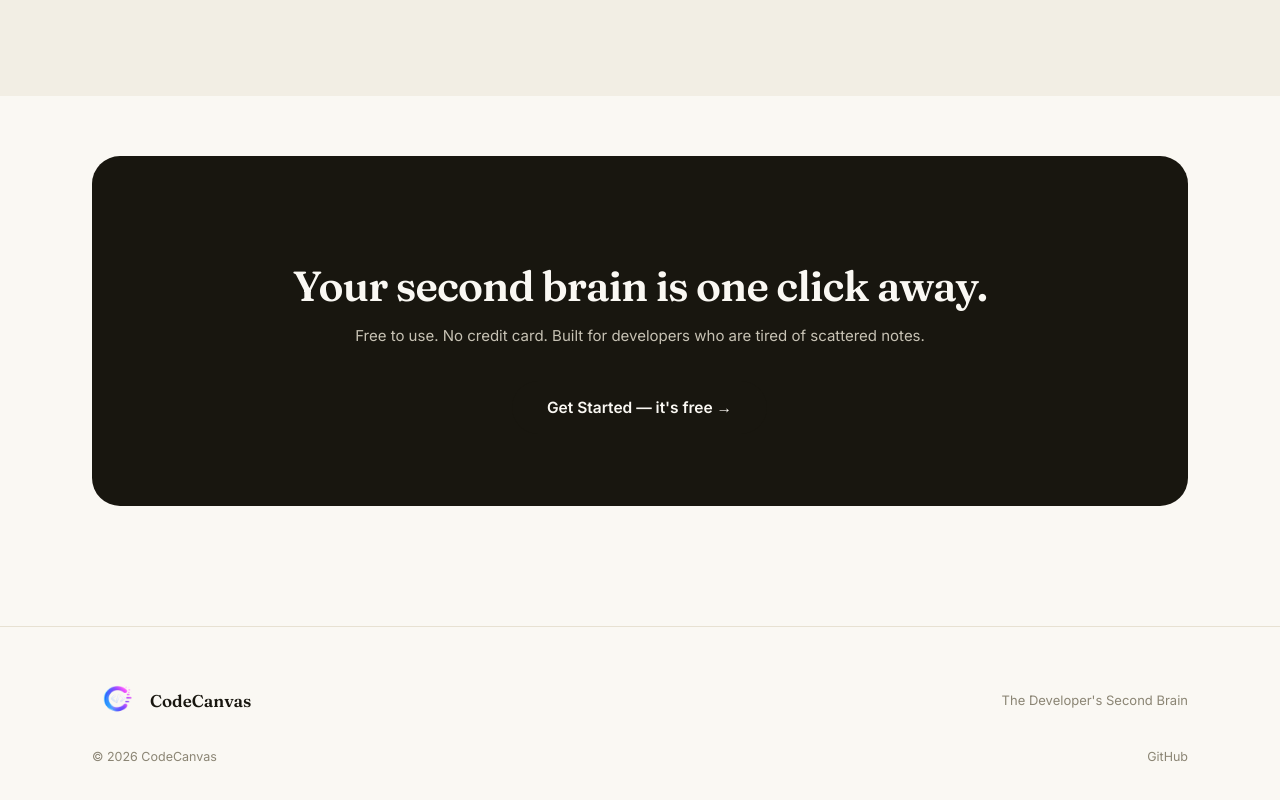
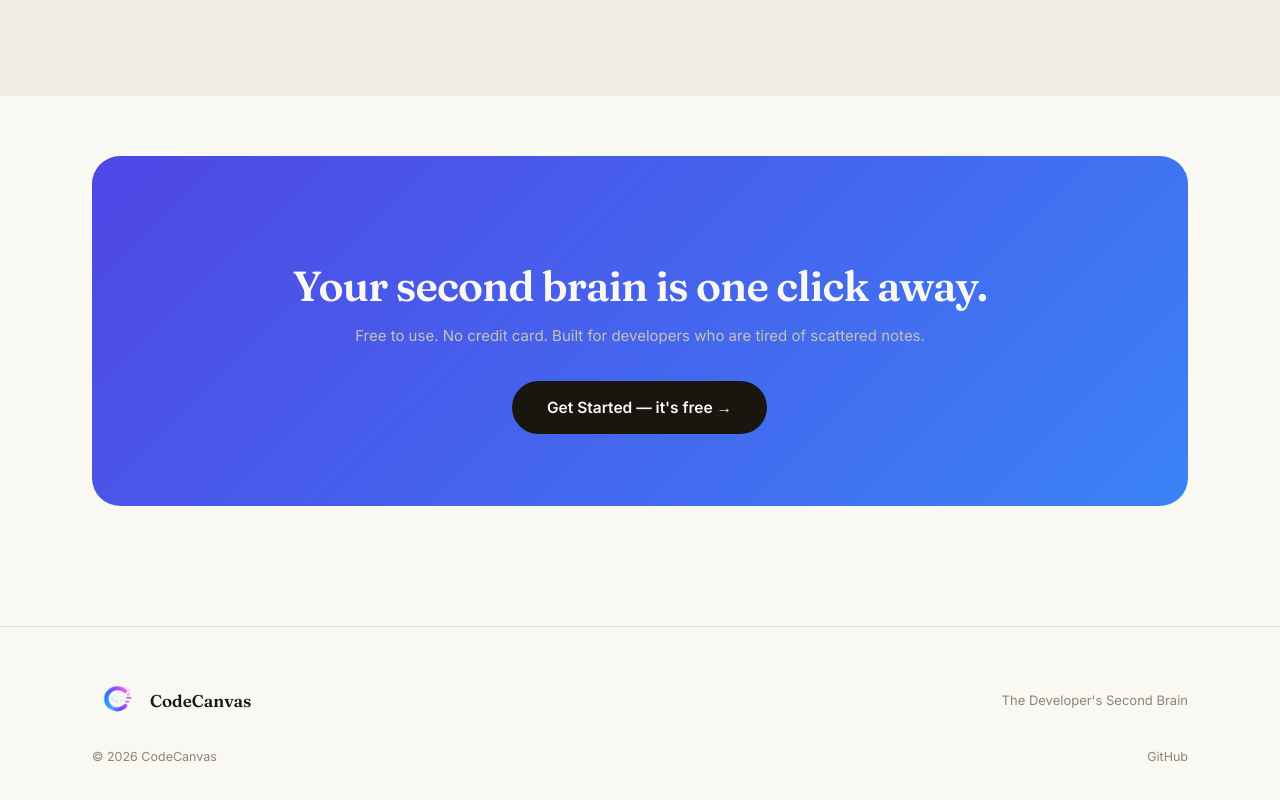
Before and after one commit to harshalpatil-10/codecanvas-frontend, a React (Vite) app: page / in a window 1280 px wide. Shown: the part 2901-3701 px from the top of the page. Built offline with nearby package versions, Linux system fonts and the light colour scheme; no server answers.

Commit message:
Change box background to gradient

```diff
--- a/src/components/landing/CTASection.module.css
+++ b/src/components/landing/CTASection.module.css
@@ -1,6 +1,7 @@
 .section { padding: 60px 0 120px; }
 .box {
-  background: var(--ink); border-radius: 28px; padding: 72px 40px; text-align: center;
+  background: linear-gradient(135deg, var(--accent), #3B82F6);
+  border-radius: 28px; padding: 72px 40px; text-align: center;
   position: relative; overflow: hidden;
 }
 .heading { font-size: clamp(28px, 4.4vw, 42px); color: var(--paper); margin-bottom: 14px; }
```
